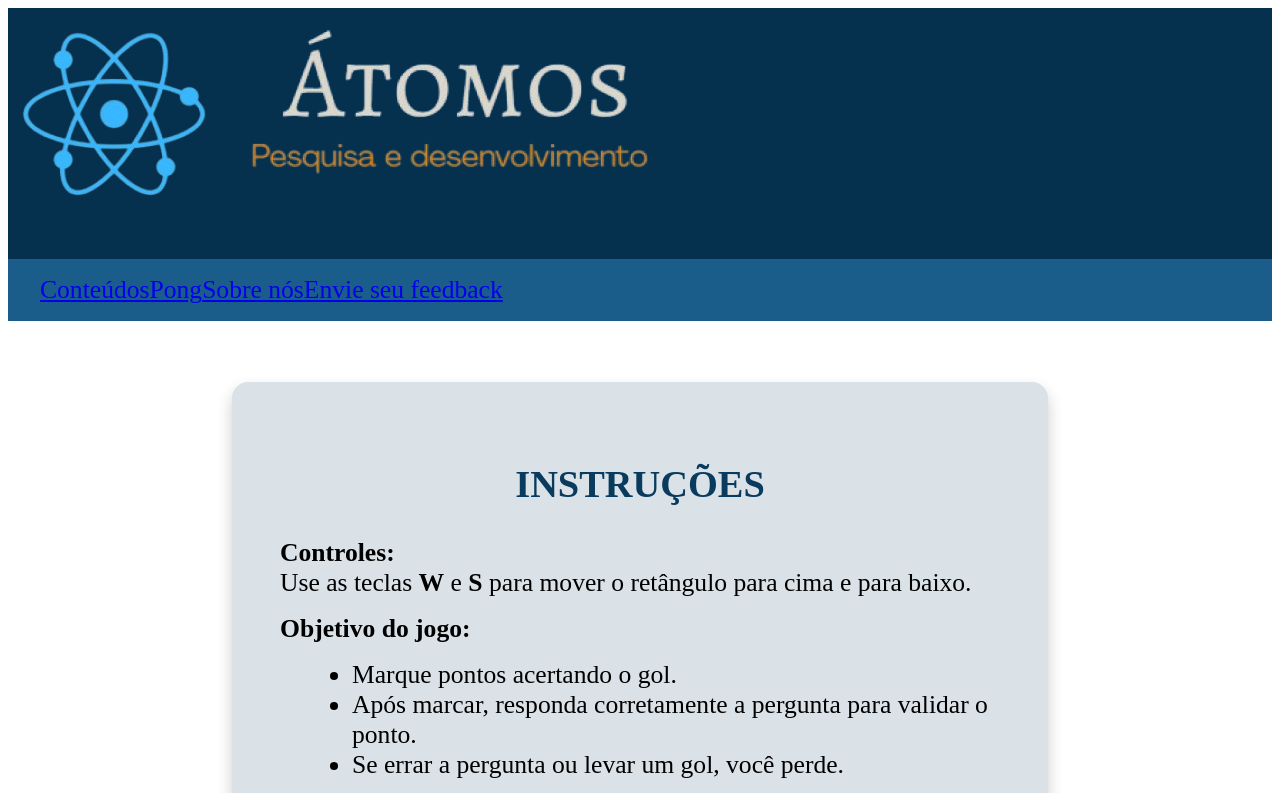
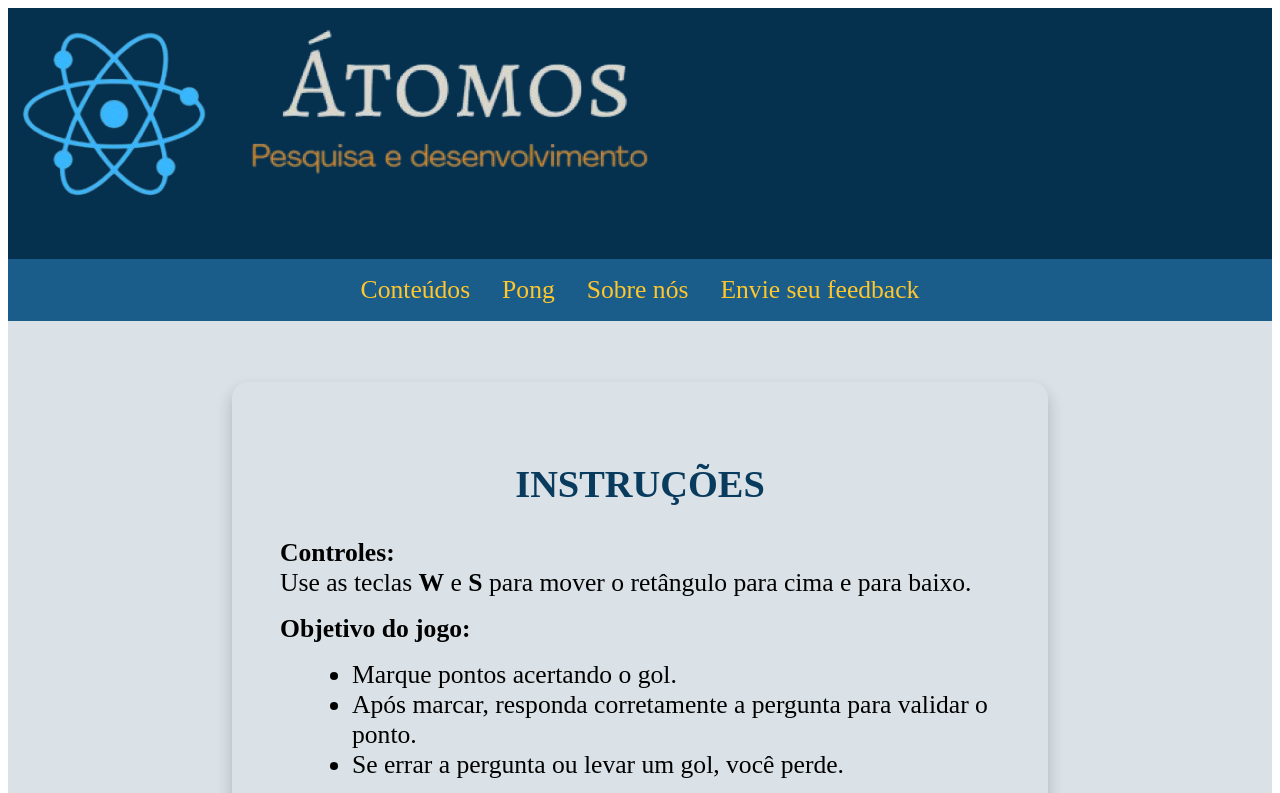
Before and after one commit to Rafaelhenriquereyrey11tia/edtuc, a plain HTML site: page pages/ponginstruções.html in a window 1280 px wide. Shown: the top 793 px of the page. Drawn offline with Linux system fonts and the light colour scheme.

Commit message:
nav do instrucoes pong arrumado

```diff
--- a/pages/ponginstruções.css
+++ b/pages/ponginstruções.css
@@ -15,6 +15,7 @@
     justify-content: center;
     align-items: center;
     height: calc(100vh - 6rem);
+    background-color: var(--cinza-branco);
   }
 
   body.instrucoes-pong .card-instrucoes {
@@ -79,9 +80,15 @@
     cursor: pointer;
     font-size: 1.6rem;
     font-style: var(--amarelo);
-    text-decoration: none;
     font-weight: 500;
     color: var(--amarelo);
+    font-weight: 500;
+    justify-content: center;
+    gap: 2rem;
     text-decoration: none;
-    font-weight: 500;
   }
+
+  .ancoras a {
+    text-decoration: none;
+    color: var(--amarelo);
+  }
```
